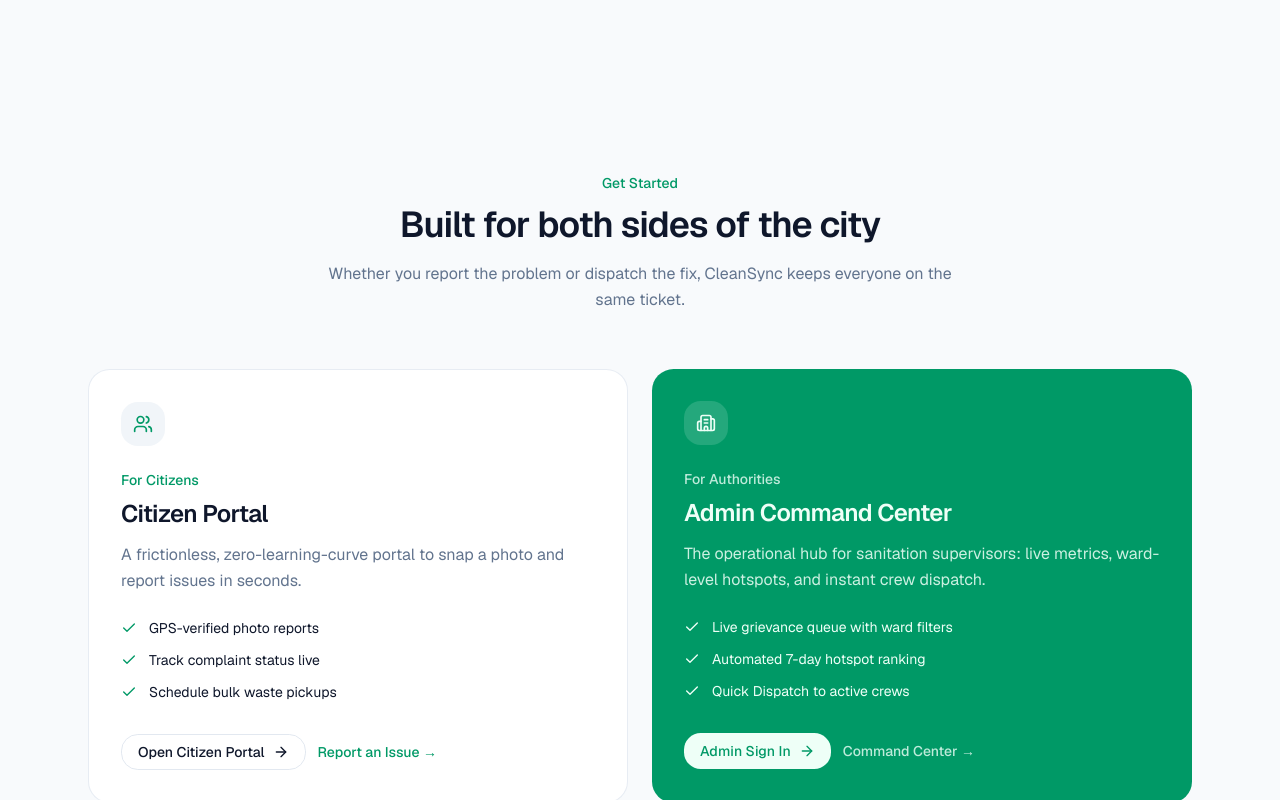
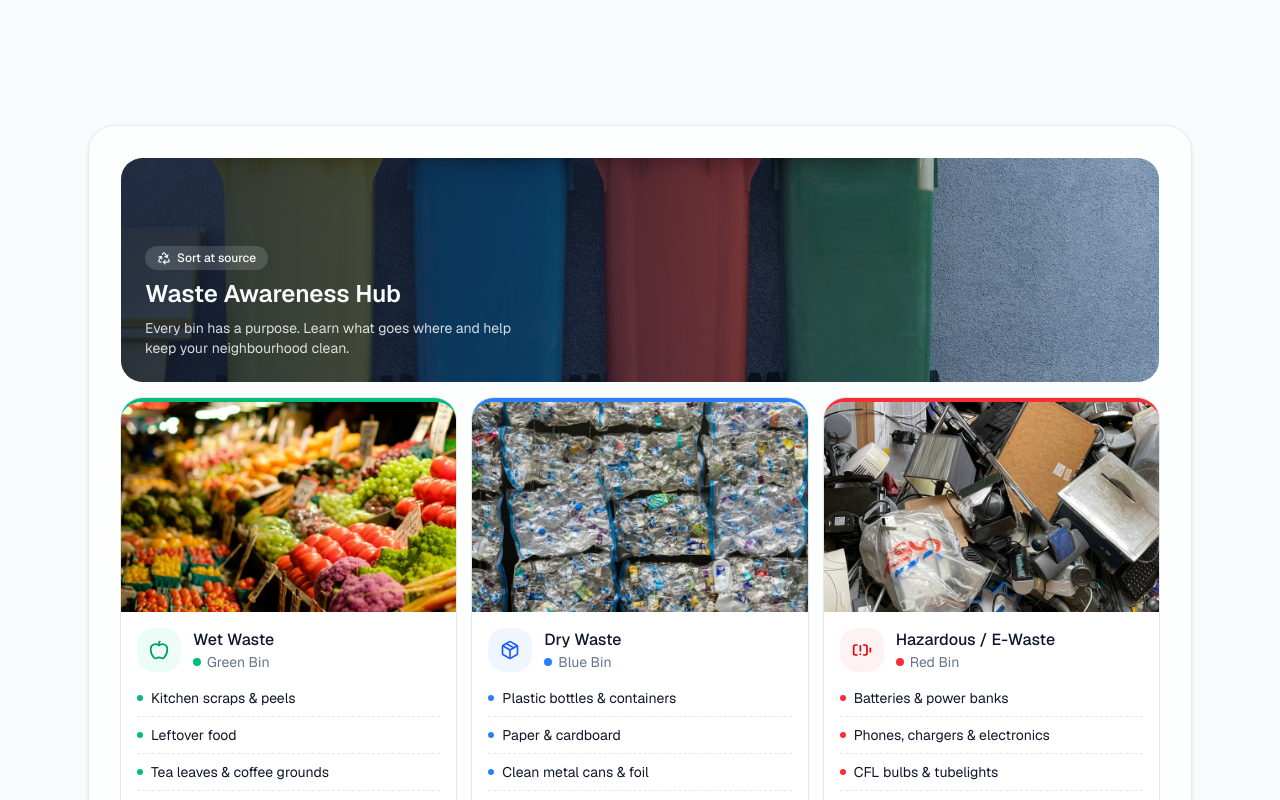
Before and after one commit to Adarsh219/hackathon, a Next.js app: page / in a window 1280 px wide. Shown: the part 5280-6080 px from the top of the page. Built offline with nearby package versions, Linux system fonts and the light colour scheme.

Commit message:
feat(landing): extract and render waste awareness section

```diff
--- a/app/page.tsx
+++ b/app/page.tsx
@@ -2,9 +2,10 @@ import { SiteHeader } from '@/components/landing/site-header'
 import { Hero } from '@/components/landing/hero'
 import { ProblemSection } from '@/components/landing/problem-section'
 import { FeaturesSection } from '@/components/landing/features-section'
+import { HowItWorks } from '@/components/landing/how-it-works'
 import { EcosystemSection } from '@/components/landing/ecosystem-section'
-import { HowItWorks } from '@/components/landing/how-it-works'
 import { SiteFooter } from '@/components/landing/site-footer'
+import { AwarenessHub } from '@/components/cleansync/awareness-hub'
 
 export default function Page() {
   return (
@@ -15,6 +16,11 @@ export default function Page() {
         <ProblemSection />
         <FeaturesSection />
         <HowItWorks />
+        <section className="w-full max-w-6xl mx-auto px-4 sm:px-6 my-16">
+          <div className="border border-slate-200/80 bg-white/70 backdrop-blur-md rounded-3xl p-6 sm:p-8 shadow-sm">
+            <AwarenessHub />
+          </div>
+        </section>
         <EcosystemSection />
       </main>
       <SiteFooter />
```
